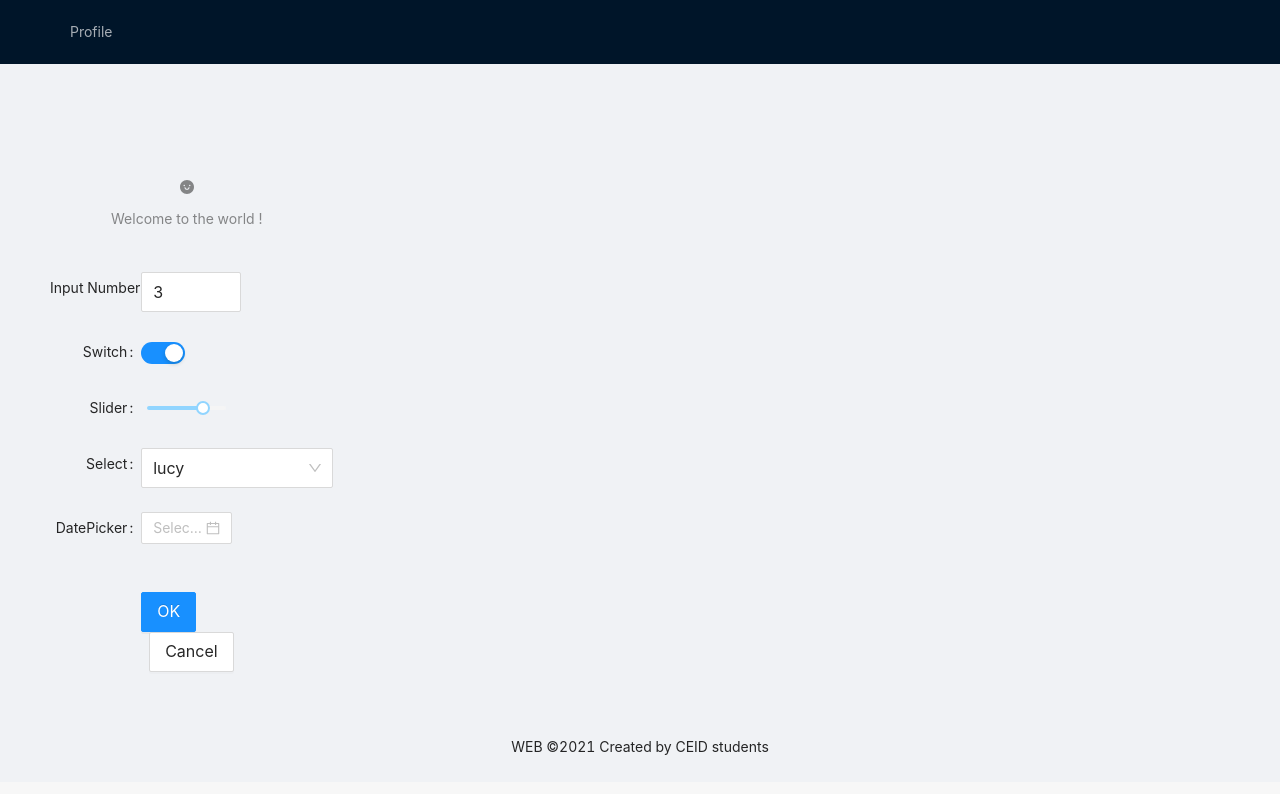
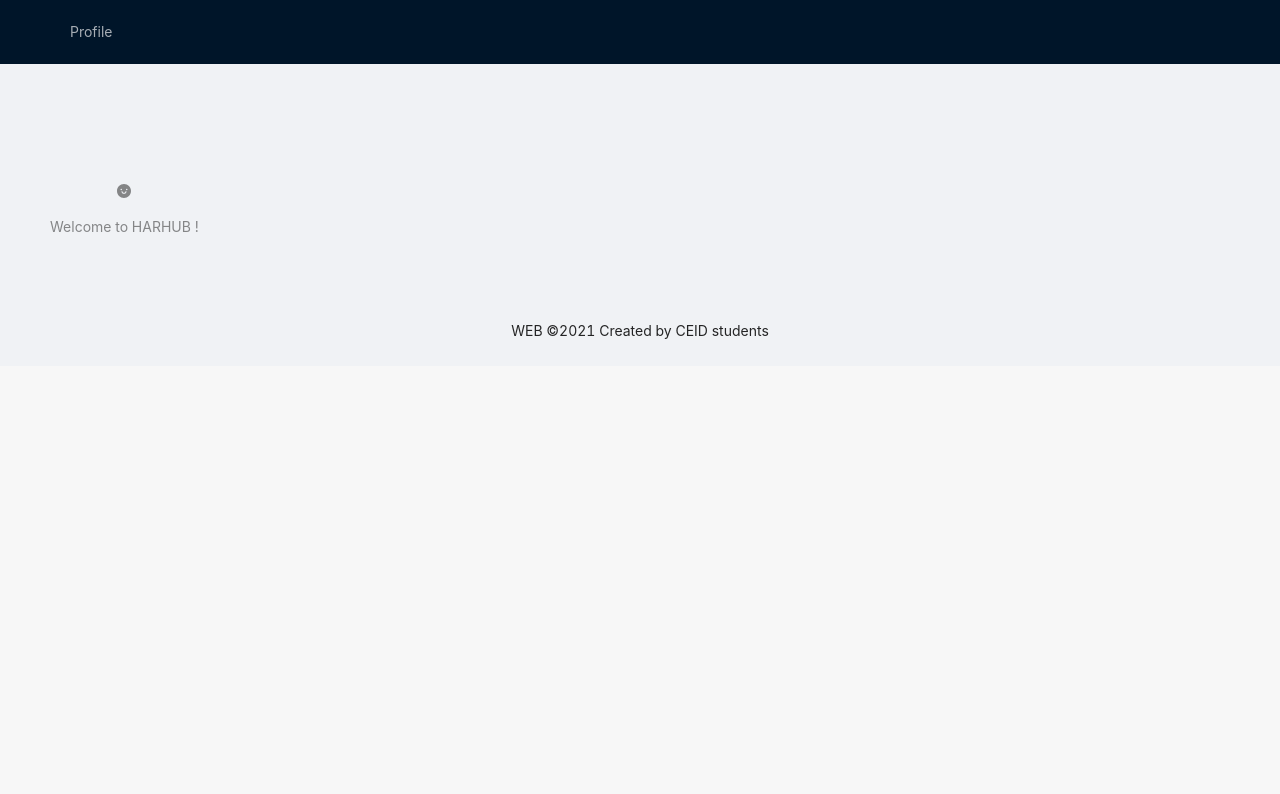
Before and after one commit to sphantom99/www, a Next.js app: page / in a window 1280 px wide. Shown: the top 794 px of the page. Built offline with nearby package versions, Linux system fonts and the light colour scheme.

Commit message:
Finished login screen

```diff
--- a/pages/index.js
+++ b/pages/index.js
@@ -1,104 +1,26 @@
-import { Form, Select, InputNumber, Switch, Slider, Button } from 'antd'
+import React from 'react';
+// Custom DatePicker that uses Day.js instead of Moment.js
 
-// Custom DatePicker that uses Day.js instead of Moment.js
-import DatePicker from '../components/DatePicker'
+import { SmileFilled } from '@ant-design/icons';
 
-import { SmileFilled } from '@ant-design/icons'
-
-import Link from 'next/link'
-
-const FormItem = Form.Item
-const Option = Select.Option
+import Link from 'next/link';
 
 const content = {
   marginTop: '100px',
-}
+};
 
 export default function Home() {
   return (
     <div style={content}>
       <div className="text-center mb-5">
-        <Link href="#">
-          <a className="logo mr-0">
+        <Link href="/login">
+          <a href="/login">
             <SmileFilled size={48} strokeWidth={1} />
           </a>
         </Link>
 
-        <p className="mb-0 mt-3 text-disabled">Welcome to the world !</p>
-      </div>
-      <div>
-        <Form layout="horizontal">
-          <FormItem
-            label="Input Number"
-            labelCol={{ span: 8 }}
-            wrapperCol={{ span: 8 }}
-          >
-            <InputNumber
-              size="large"
-              min={1}
-              max={10}
-              style={{ width: 100 }}
-              defaultValue={3}
-              name="inputNumber"
-            />
-          </FormItem>
-
-          <FormItem
-            label="Switch"
-            labelCol={{ span: 8 }}
-            wrapperCol={{ span: 8 }}
-          >
-            <Switch defaultChecked name="switch" />
-          </FormItem>
-
-          <FormItem
-            label="Slider"
-            labelCol={{ span: 8 }}
-            wrapperCol={{ span: 8 }}
-          >
-            <Slider defaultValue={70} />
-          </FormItem>
-
-          <FormItem
-            label="Select"
-            labelCol={{ span: 8 }}
-            wrapperCol={{ span: 8 }}
-          >
-            <Select
-              size="large"
-              defaultValue="lucy"
-              style={{ width: 192 }}
-              name="select"
-            >
-              <Option value="jack">jack</Option>
-              <Option value="lucy">lucy</Option>
-              <Option value="disabled" disabled>
-                disabled
-              </Option>
-              <Option value="yiminghe">yiminghe</Option>
-            </Select>
-          </FormItem>
-
-          <FormItem
-            label="DatePicker"
-            labelCol={{ span: 8 }}
-            wrapperCol={{ span: 8 }}
-          >
-            <DatePicker name="startDate" />
-          </FormItem>
-          <FormItem
-            style={{ marginTop: 48 }}
-            wrapperCol={{ span: 8, offset: 8 }}
-          >
-            <Button size="large" type="primary" htmlType="submit">
-              OK
-            </Button>
-            <Button size="large" style={{ marginLeft: 8 }}>
-              Cancel
-            </Button>
-          </FormItem>
-        </Form>
+        <p className="mb-0 mt-3 text-disabled">Welcome to HARHUB !</p>
       </div>
     </div>
-  )
+  );
 }
```
Also changed, not shown: pages/login.js (+14 -17 lines), .eslintrc.json.
